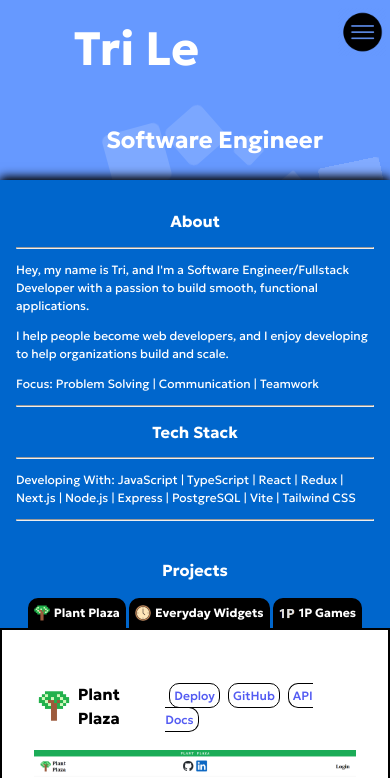
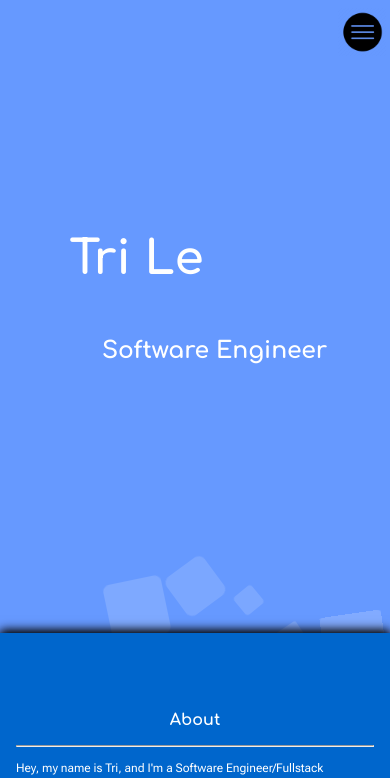
Before and after one commit to Trile16/personal-site, a React (Vite) app: page / in a window 390 px wide. Shown: the top 778 px of the page. Built offline with nearby package versions, Linux system fonts and the light colour scheme.

Commit message:
font change/mobile display update

```diff
--- a/index.html
+++ b/index.html
@@ -11,9 +11,10 @@
     <link rel="preconnect" href="https://fonts.googleapis.com" />
     <link rel="preconnect" href="https://fonts.gstatic.com" crossorigin />
     <link
-      href="https://fonts.googleapis.com/css2?family=Geologica:wght@100;200;300;400;500;600;700;800;900&display=swap"
+      href="https://fonts.googleapis.com/css2?family=Comfortaa:wght@300;400;500;600;700&family=Roboto+Flex:opsz@8..144&display=swap"
       rel="stylesheet"
     />
+
     <meta name="viewport" content="width=device-width, initial-scale=1.0" />
     <meta id="meta-color" name="theme-color" content="#342b8a" />
     <title>Tri Le | Software Engineer</title>
--- a/src/About.css
+++ b/src/About.css
@@ -26,6 +26,9 @@ p {
 }
 
 @media (max-width: 550px) {
+  #about {
+    min-height: 50vh;
+  }
   #info-container {
     padding: 1rem;
     max-width: 100%;
--- a/src/App.css
+++ b/src/App.css
@@ -7,10 +7,15 @@
 }
 
 body {
-  font-family: "Geologica", sans-serif;
+  font-family: "Roboto Flex", sans-serif;
   background-color: #6699ff;
   z-index: 0;
   color: white;
+}
+
+h1,
+h2 {
+  font-family: "Comfortaa", cursive;
 }
 
 /* width */
--- a/src/Home.css
+++ b/src/Home.css
@@ -198,6 +198,7 @@
 
 @media (max-width: 550px) {
   #home {
-    margin-top: 0;
+    min-height: 50vh;
+    margin-top: 25vh;
   }
 }
--- a/src/NavBar.css
+++ b/src/NavBar.css
@@ -1,7 +1,7 @@
 #nav-bar {
   width: 100vw;
   height: 4rem;
-  background-color: #342b8a;
+  background-color: #6699ff;
   -webkit-background-size: cover;
   -moz-background-size: cover;
   -o-background-size: cover;
@@ -39,6 +39,10 @@
   transition: transform 0.2s;
 }
 
+#nav-headshot:hover {
+  transform: scale(1.2);
+}
+
 #nav-name {
   font-size: 1rem;
   padding-left: 1rem;
@@ -46,6 +50,10 @@
 
 #headshot:hover {
   transform: scale(1.0001);
+}
+
+#links {
+  display: flex;
 }
 
 .link {
@@ -104,7 +112,7 @@
 @media (max-width: 550px) {
   #nav-bar {
     display: none;
-    height: 75%;
+    height: 75vh;
     width: 5rem;
     position: fixed;
     top: 4rem;
@@ -134,7 +142,6 @@
   }
 
   #links {
-    display: flex;
     flex-direction: column;
   }
 
--- a/src/index.css
+++ b/src/index.css
@@ -4,7 +4,7 @@
 
   color-scheme: light dark;
   color: rgba(255, 255, 255, 0.87);
-  background-color: #535bf2;
+  background-color: #6699ff;
 
   font-synthesis: none;
   text-rendering: optimizeLegibility;
@@ -16,7 +16,7 @@
 
 a {
   font-weight: 500;
-  color: #535bf2;
+  color: #6699ff;
   text-decoration: inherit;
 }
 
```
